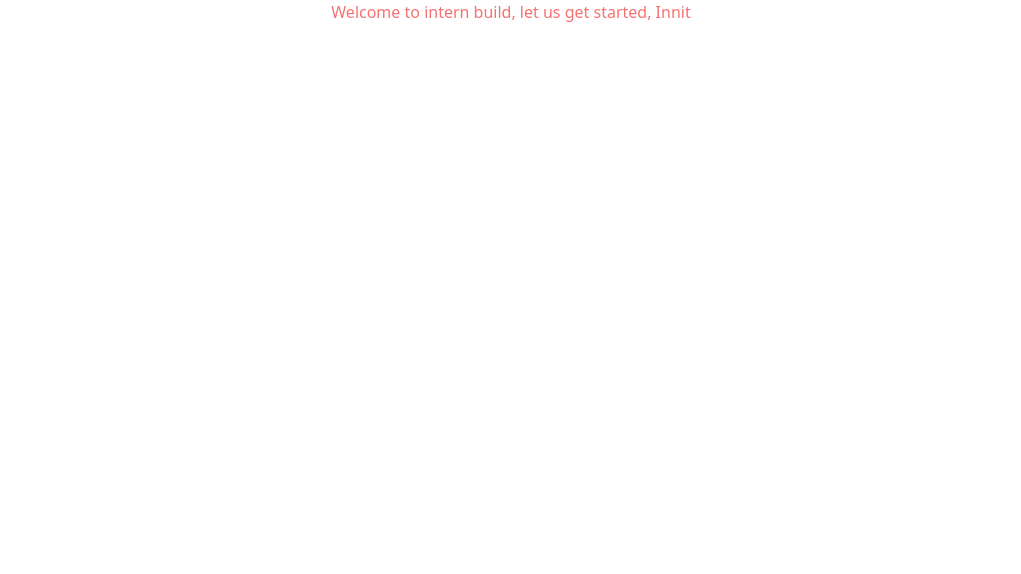
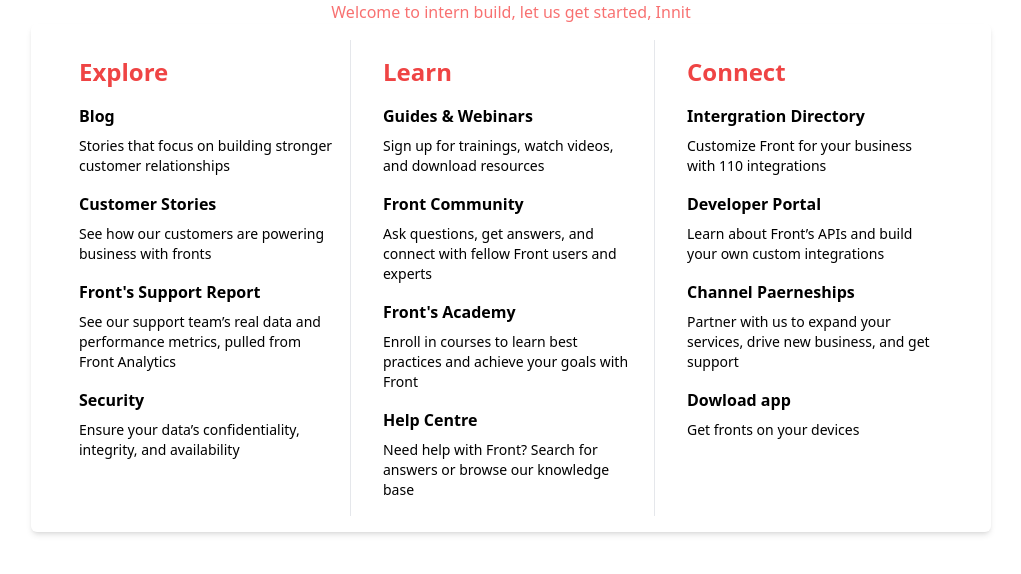
Before and after one commit to Lupleg/Interns-Build, a React (Create React App) app: page / in a window 1280 px wide. Shown: the top 574 px of the page, without its empty margins (129-1150 px from the left). Built offline with nearby package versions, Linux system fonts and the light colour scheme.

Commit message:
Add grid resource component

```diff
--- a/src/App.js
+++ b/src/App.js
@@ -1,11 +1,13 @@
 
 import './App.css';
-
+import './Resources';
+import Resources from './Resources';
 function App() {
   return (
     <div className="App">
       <section className='text-red-400'>
         <p> Welcome to intern build, let us get started, Innit</p>
+        <Resources/>
       </section>
     </div>
   );
--- /dev/null
+++ b/src/Resources.js
@@ -0,0 +1,111 @@
+import React from "react";
+
+const Resources = () => {
+  return (
+    <div className="resources-card p-4 bg-white-100 rounded-md shadow-md md:mx-40 sm:mx-20 mx-10">
+      <div className="grid grid-cols-3 gap-4 mx-4">
+        {" "}
+        {/* three grid column */}
+        {/* left column */}
+        <div className="col-span-1 bg-white-100 p-4 text-left border-r border-grey">
+          <h1 className="text-2xl font-bold mb-4">
+            <span className="text-red-500">Explore</span>
+          </h1>
+          <div className="flex flex-col items-left">
+            <h2 className="font-bold mb-2 text-black">Blog</h2>
+            <p className="text-sm text-black">
+              Stories that focus on building stronger customer relationships
+            </p>
+          </div>
+          <div className="flex flex-col items-left mt-4">
+            <h2 className="font-bold mb-2 text-black">Customer Stories</h2>
+            <p className="text-sm text-black">
+              See how our customers are powering business with fronts
+            </p>
+          </div>
+          <div className="flex flex-col items-left mt-4">
+            <h2 className="font-bold mb-2 text-black">
+              Front's Support Report
+            </h2>
+            <p className="text-sm text-black">
+              See our support team’s real data and performance metrics, pulled
+              from Front Analytics
+            </p>
+          </div>
+          <div className="flex flex-col items-left mt-4">
+            <h2 className="font-bold mb-2 text-black">Security</h2>
+            <p className="text-sm text-black">
+              Ensure your data’s confidentiality, integrity, and availability
+            </p>
+          </div>
+        </div>
+        {/* middle column */}
+        <div className="col-span-1 bg-white-100 p-4 text-left border-r border-grey">
+          <h1 className="text-2xl font-bold mb-4 ">
+            <span className="text-red-500">Learn</span>
+          </h1>
+          <div className="flex flex-col items-left">
+            <h2 className="font-bold mb-2 text-black">Guides & Webinars</h2>
+            <p className="text-sm text-black">
+              Sign up for trainings, watch videos, and download resources
+            </p>
+          </div>
+          <div className="flex flex-col items-left mt-4">
+            <h2 className="font-bold mb-2 text-black">Front Community</h2>
+            <p className="text-sm text-black">
+              Ask questions, get answers, and connect with fellow Front users
+              and experts
+            </p>
+          </div>
+          <div className="flex flex-col items-left mt-4">
+            <h2 className="font-bold mb-2 text-black">Front's Academy</h2>
+            <p className="text-sm text-black">
+              Enroll in courses to learn best practices and achieve your goals
+              with Front
+            </p>
+          </div>
+          <div className="flex flex-col items-left mt-4">
+            <h2 className="font-bold mb-2 text-black">Help Centre</h2>
+            <p className="text-sm text-black">
+              Need help with Front? Search for answers or browse our knowledge
+              base
+            </p>
+          </div>
+        </div>
+        {/* right column */}
+        <div className="col-span-1 bg-white-100 p-4 text-left">
+          <h1 className="text-2xl font-bold mb-4">
+            <span className="text-red-500">Connect</span>
+          </h1>
+          <div className="flex flex-col items-left">
+            <h2 className="font-bold mb-2 text-black">
+              Intergration Directory
+            </h2>
+            <p className="text-sm text-black">
+              Customize Front for your business with 110 integrations
+            </p>
+          </div>
+          <div className="flex flex-col items-left mt-4">
+            <h2 className="font-bold mb-2 text-black">Developer Portal</h2>
+            <p className="text-sm text-black">
+              Learn about Front’s APIs and build your own custom integrations
+            </p>
+          </div>
+          <div className="flex flex-col items-left mt-4">
+            <h2 className="font-bold mb-2 text-black">Channel Paerneships</h2>
+            <p className="text-sm text-black">
+              Partner with us to expand your services, drive new business, and
+              get support
+            </p>
+          </div>
+          <div className="flex flex-col items-left mt-4">
+            <h2 className="font-bold mb-2 text-black">Dowload app</h2>
+            <p className="text-sm text-black">Get fronts on your devices</p>
+          </div>
+        </div>
+      </div>
+    </div>
+  );
+};
+
+export default Resources;
```
